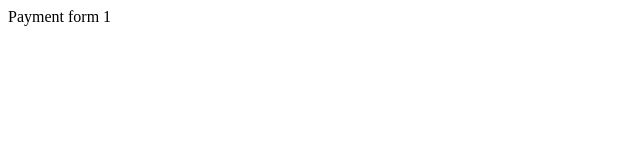
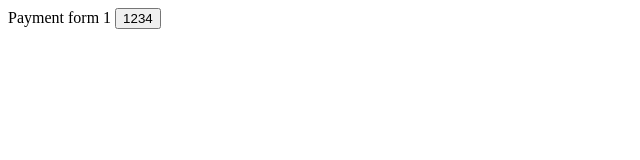
Before and after one commit to pexorka/web1, a plain HTML site: page payment.html in a window 1280 px wide. Shown: the whole page, without its empty margins (0-640 px from the left). Drawn offline with Linux system fonts and the light colour scheme.

Commit message:
pay button

```diff
--- a/payment.html
+++ b/payment.html
@@ -8,5 +8,6 @@
 </head>
 <body>
    Payment form 1
+   <button>1234</button>
 </body>
 </html>
```
